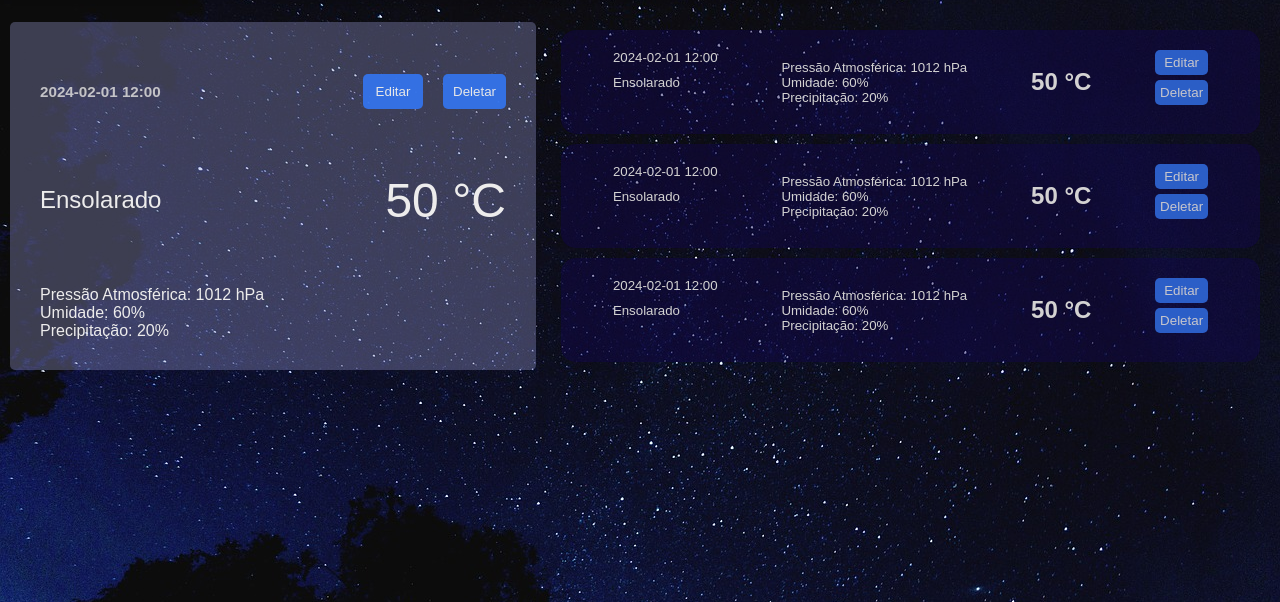
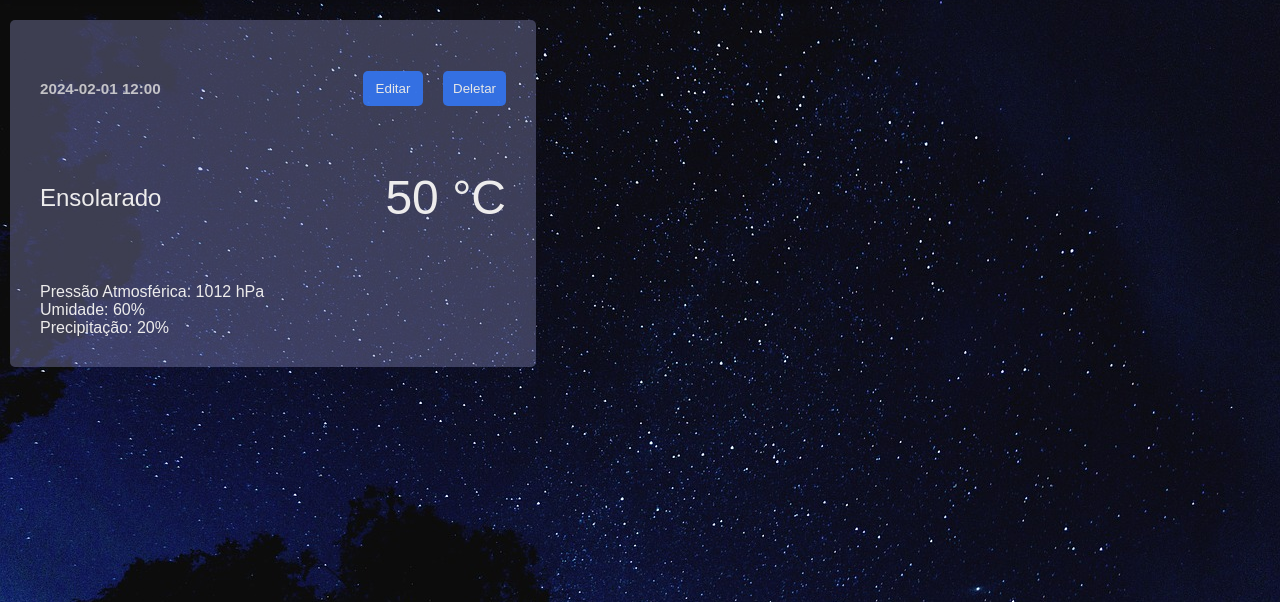
Before and after one commit to AnaJuliaMM/weather_api, a Django app: template api/templates/api/forecasts.html in a window 1280 px wide. Shown: the part 60-662 px from the top of the page. Run offline with Django 5.2, Linux system fonts and the light colour scheme; the template is opened without the code that fills it, so the values that code supplies are empty.

Commit message:
chore: remove static mock forecasts

```diff
--- a/api/templates/api/forecasts.html
+++ b/api/templates/api/forecasts.html
@@ -64,57 +64,6 @@
             </div>
           </div>
         {% endfor %}
-
-        <div class="weather_forecast">
-          <div class="data_condition">
-            <span class="header_forecast">2024-02-01 12:00</span>
-            <span>Ensolarado</span>
-          </div>
-          <div class="infos">
-            <span>Pressão Atmosférica: 1012 hPa</span>
-            <span>Umidade: 60%</span>
-            <span>Precipitação: 20%</span>
-          </div>
-          <span class="temperature"><p>50 °C</p></span>
-          <div class="button_edit_delete">
-            <button>Editar</button>
-            <button>Deletar</button>
-          </div>
-        </div>
-
-        <div class="weather_forecast">
-          <div class="data_condition">
-            <span class="header_forecast">2024-02-01 12:00</span>
-            <span>Ensolarado</span>
-          </div>
-          <div class="infos">
-            <span>Pressão Atmosférica: 1012 hPa</span>
-            <span>Umidade: 60%</span>
-            <span>Precipitação: 20%</span>
-          </div>
-          <span class="temperature"><p>50 °C</p></span>
-          <div class="button_edit_delete">
-            <button>Editar</button>
-            <button>Deletar</button>
-          </div>
-        </div>
-
-        <div class="weather_forecast">
-          <div class="data_condition">
-            <span class="header_forecast">2024-02-01 12:00</span>
-            <span>Ensolarado</span>
-          </div>
-          <div class="infos">
-            <span>Pressão Atmosférica: 1012 hPa</span>
-            <span>Umidade: 60%</span>
-            <span>Precipitação: 20%</span>
-          </div>
-          <span class="temperature"><p>50 °C</p></span>
-          <div class="button_edit_delete">
-            <button>Editar</button>
-            <button>Deletar</button>
-          </div>
-        </div>
       </div>
     </main>
   </body>
```
